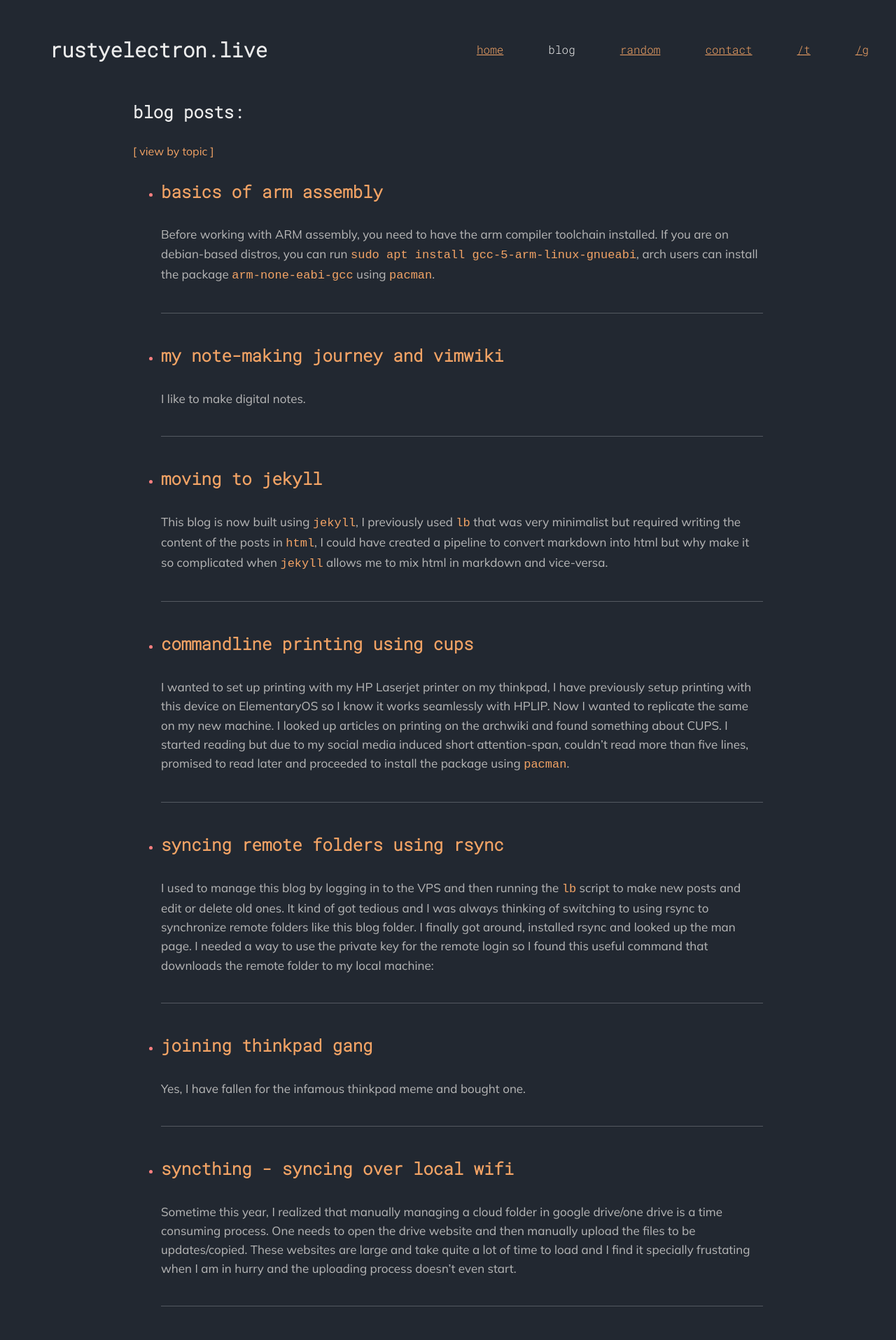
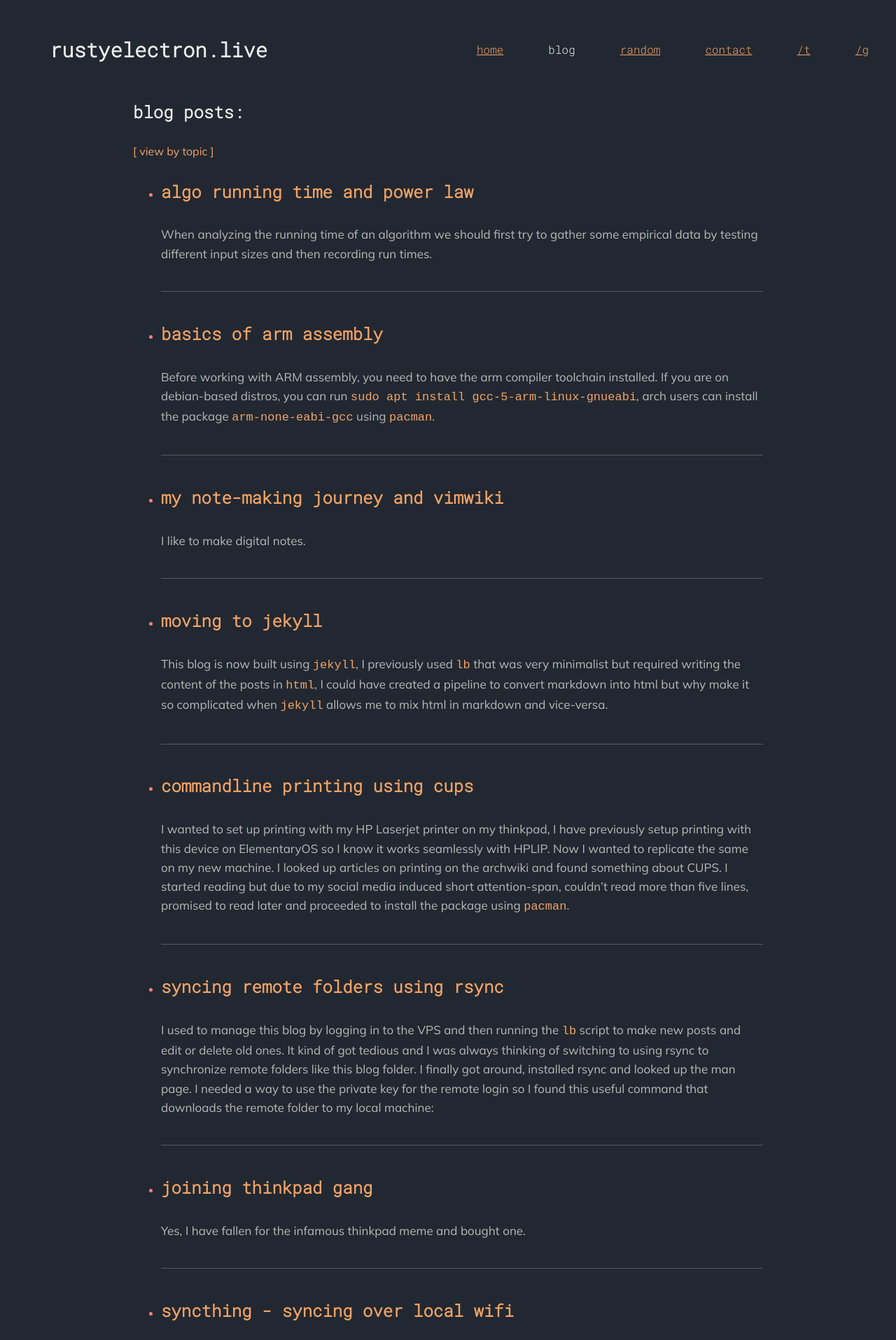
Before and after one commit to rusty-electron/rusty-electron.github.io, a Jekyll site: the page built from blog.html, in a window 1280 px wide. Shown: the top 1915 px of the page at 70% size. Built offline with Jekyll 4.4.1, drawn with Linux system fonts in a browser that asks for light colours; some of the changed lines change nothing that is shown.

Commit message:
new article

````diff
--- a/_layouts/default.html
+++ b/_layouts/default.html
@@ -28,4 +28,9 @@
   </div>
 
   </body>
+  {% if page.katex %}
+  <script type="text/javascript" async
+    src="https://cdnjs.cloudflare.com/ajax/libs/mathjax/2.7.5/MathJax.js?config=TeX-MML-AM_CHTML">
+  </script>
+  {% endif %}
 </html>
--- /dev/null
+++ b/_posts/2021-12-08-algo-running-time-and-power-law.md
@@ -0,0 +1,130 @@
+---
+layout: post
+title: algo running time and power law
+date: 2021-12-08 02:40 +0530
+category: algorithms
+katex: true
+---
+
+When analyzing the running time of an algorithm we should first try to gather some empirical data by testing different input sizes and then recording run times.
+
+As an example, here I list the running time $$ T(n) $$ for various input size $$N$$. If you are testing your algorithm you should prepare a similar table.
+
+$$
+\begin{array} {|r|r|}  \hline
+\textbf{N} & \textbf{time (seconds)} \\ \hline
+250 & 0 \\ \hline
+500 & 0 \\ \hline
+1000 & 0.1 \\ \hline
+2000 & 0.8 \\ \hline
+4000 & 6.4 \\ \hline
+8000 & 51.1 \\ \hline
+16000 & ? \\ \hline
+\end{array}
+$$
+
+### data analysis approach
+
+<!-- show plot of T(N) vs. N -->
+
+<!-- show plot of lgT(N) vs. lgN via regression -->
+
+<div class="two-col">
+    <div>
+        <img src="/assets/images/algo-time/plot1.png">
+        <p class="caption">Fig: \(T(N)\) vs. \(N\)</p>
+    </div>
+
+    <div>
+        <img src="/assets/images/algo-time/plot2.png">
+        <p class="caption">Fig: \(\log_2T(N)\) vs. \(\log_2 N\)</p>
+    </div>
+</div>
+
+By using the data analysis approach, we should first try to plot $$ T(n) $$ against $$N$$ and try to analyze the plot, in this step we can estimate if the relationship is linear or not. But usually we are benefited more by plotting the same on the `log-log` scale (base 2). If we do so, we are very likely to obtain a straight line and the slope of this line, $$b$$ can be used in the power law equation:
+
+$$ T(n) = aN^b $$
+
+where, $$a$$ is a constant that can be determined by substituting the rest of the parameters (more on this later).
+
+> Note: In many cases, we may not be able to find a line that passes through each of the data points in our observation table and in that case, you can use linear regression to find an approximate one.
+
+The equation of the obtained straight line is:
+
+$$ \log_2(T(N)) = b\log_2 N + c $$
+
+As evident, the slope of this line is $$b$$ and the x-intercept is $$c$$. Raising both sides of this equation to the power of 2, we get $$ T(N) = aN^b $$ where $$ a = 2^c $$.
+
+Using regression we found the slope of the line to be 2.999 and by substituting this value in the power law equation (along with a set of observation from the table), we get the value of c to be -33.2103 and therefore, $$a = 1.006 \times 10^{-10}$$. We arrive at a hypothesis that the running time of our algorithm can be determined for any value of input size $$N$$ as $$1.006 \times 10^{-10} \times N^{2.999} $$ seconds.
+
+Now we can test our hypothesis by running the algorithm at different input sizes and then comparing the results with our predictions.
+
+**code example**: using linear regression to fit observations to a line and then predicting.
+```python
+import numpy as np
+from sklearn.linear_model import LinearRegression
+
+# some values have been omitted to avoid divide by zero error
+x_vals = [1000, 2000, 4000, 8000]
+y_vals = [0.1, 0.8, 6.4, 51.1]
+
+# convert to numpy array and apply log function
+x_vals = np.log2(np.array(x_vals).reshape(-1, 1))
+y_vals = np.log2(np.array(y_vals).reshape(-1, 1))
+
+# regress!
+regressor = LinearRegression()
+regressor.fit(x_vals, y_vals)
+
+# slope of the line
+regressor.coef_
+# > 2.999
+
+# get predictions for input size of 16000
+pred_log = regressor.predict(np.log2(np.array([16000]).reshape(-1, 1)))
+pred = 2 ** pred_log
+# > 408.8
+```
+
+### doubling hypothesis
+
+If there exists a power law relationship between $$T(n)$$ and $$N$$ for our algorithm, then we can use the *doubling hypothesis* as a quick way to estimate $$b$$ in power law equation.
+
+We need to prepare a table as shown below where the first two columns are the same as the previous table but the third column contains the ratio of the $$ T(n_1)/T(n_2) $$ where $$ n_1 = 2n_2 $$ (also note that each value of $$n$$ in the table is $$ 2 \times $$the previous value). The fourth column is $$ log_2(\text{value of ratio in the previous column}) $$ i.e. $$log_2(T(2n)/T(n))$$.
+
+$$
+\begin{array} {|r|r|}\hline N & time (seconds) & ratio & lg\ ratio \\ \hline 250 & 0.0 & - & - \\ \hline 500 & 0.0 & 4.8 & 2.3 \\ \hline 1000 & 0.1 & 6.9 & 2.8 \\ \hline 2000 & 0.8 & 7.7 & 2.9 \\ \hline 4000 & 6.4 & 8.0 & 3.0 \\ \hline 8000 & 51.1 & 8.0 & 3.0 \\ \hline  \end{array}
+$$
+
+From the values in the table, it is evident that the value of ratio and the log of the ratio converges at a point (8.0 and 3.0 resp.) and the converged value of log of the ratio is the value of $$b$$.
+
+**Explanation:** The converged value of the ratio (third column) can be represented as:
+
+$$ ratio = \frac{a(2N)^b}{a(N)^b} = 2^b $$
+
+and therefore, for the fourth column, we have:
+
+$$ log_2(ratio) = log_2(2^b) = b $$
+
+> note: it is not possible to identify logarithmnic factors using this method
+
+In double hypothesis, we can estimate the value of $$a$$ by substituting $$b$$ in power law relationship for a large value of $$N$$ and then solve for $$a$$.
+
+Considering $$ N=8000, T(N) = 51.1$$ and using the value of $$b=3$$, we obtain:
+
+$$ \begin{align}
+51.1 &= a \times 8000^3 \\
+\implies a &= 0.998 \times 10^{-10}
+\end{align} $$
+
+
+### notes
+
+In experimental algorithmics, the parameter $$b$$ is system independent and is determined by the algorithm and the input data, while the parameter $$a$$ is system dependent and is affected by the:
+* hardware: CPU, memory, cache, etc.
+* software: compiler, interpreter, garbage collector, etc.
+* system: OS, network, other running programs, etc.
+
+### references
+
+1. Algorithms, Part 1 - Princeton University \| Coursera - [link](https://www.coursera.org/learn/algorithms-part1/)
--- a/assets/css/styles.css
+++ b/assets/css/styles.css
@@ -1,5 +1,5 @@
 @import url('https://fonts.googleapis.com/css2?family=Roboto+Mono:ital,wght@0,300;1,300&display=swap');
-@import url('https://fonts.googleapis.com/css2?family=Mulish&display=swap');
+@import url('https://fonts.googleapis.com/css2?family=Mulish:ital@0;1&display=swap');
 html {
 	max-width: 1250px;
 	margin-left: auto;
@@ -209,6 +209,25 @@ hr{
 	border-top: .3px solid #545961;
 }
 
+.two-col{
+	display: flex;
+	flex-direction: row;
+	width: 100%;
+	justify-content: space-around;
+}
+
+.two-col div img {
+	width: 350px;
+}
+
+.two-col .caption{
+	text-align: center;
+	margin: 0;
+	padding: 0;
+	font-size: .9rem;
+	color:rgb(202, 105, 105);
+}
+
 /* for small screens*/
 @media screen and (max-width: 600px) {
 	.time-ago{
````
Also changed, not shown: assets/images/algo-time/plot1.png (added), assets/images/algo-time/plot2.png (added).
